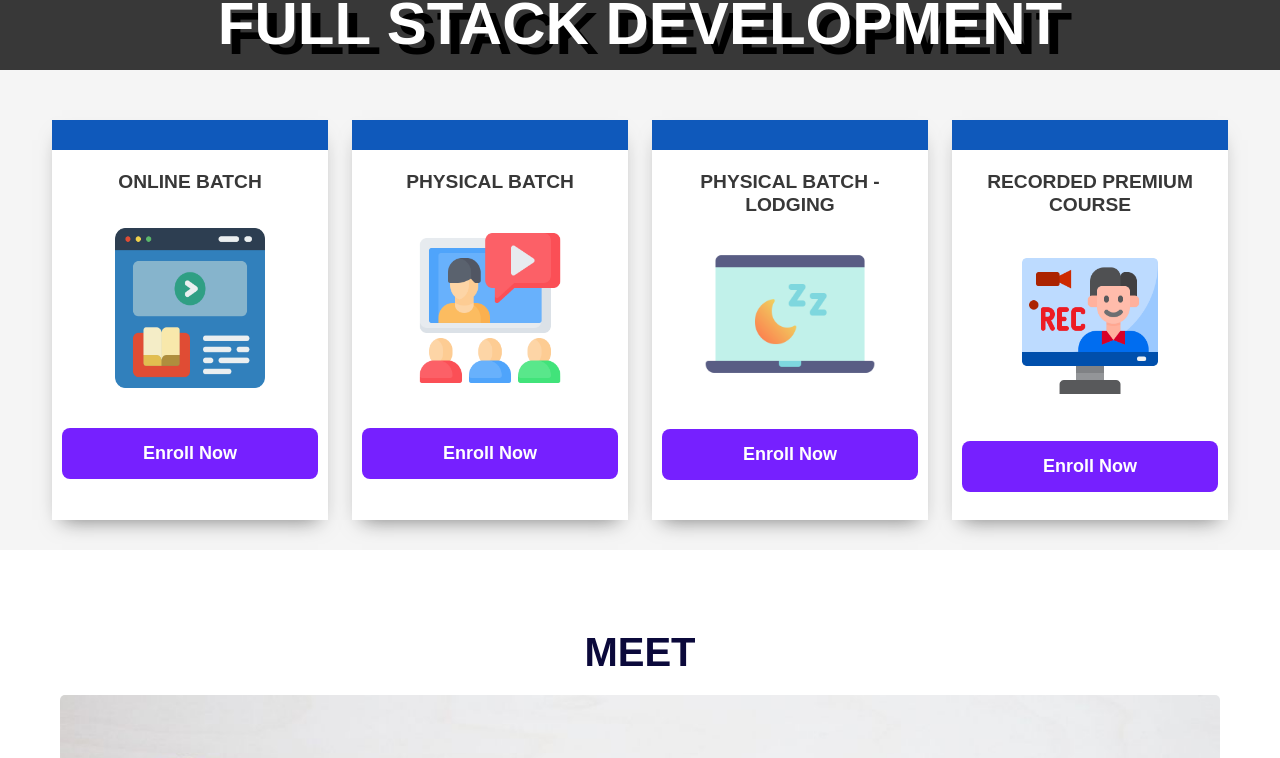
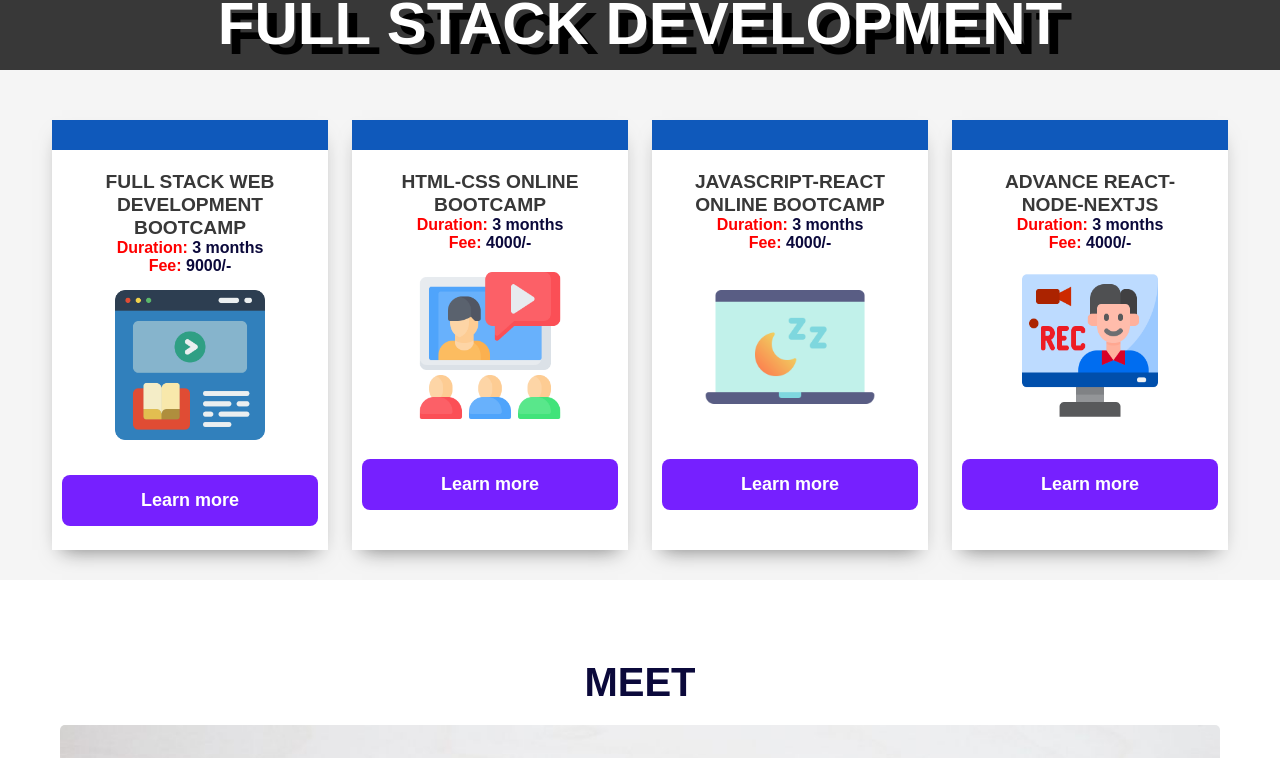
Before and after one commit to nabendu82/twd-new, a React (Create React App) app: page / in a window 1280 px wide. Shown: the part 1680-2438 px from the top of the page. Built offline with nearby package versions, Linux system fonts and the light colour scheme; a web font is replaced by a local one.

Commit message:
Fee and duration added

```diff
--- a/src/components/Sections/Learn.jsx
+++ b/src/components/Sections/Learn.jsx
@@ -80,54 +80,82 @@ export default function Learn() {
           <div className="cards_sec">
             <div className="row">
               <div className="card col-xs-12 col-sm-3 col-md-3 col-lg-3 ">
-                <h1 className="card_heading">ONLINE BATCH</h1>
-                <img className="batch" src={Onlinecourse} alt="online" />
+                <h1 className="card_heading">
+                  FULL STACK WEB DEVELOPMENT BOOTCAMP
+                </h1>
+                <b>
+                  <b className="duration">Duration:</b> 3 months
+                </b>
+                <b>
+                  <b className="duration">Fee:</b> 9000/-
+                </b>
+                <img className="batch2" src={Onlinecourse} alt="online" />
                 <a
-                  href="https://imojo.in/QhaBRd"
+                  href="https://docs.google.com/document/d/1hyA_Nu8vy7zCToy5LerTWoX_lacWQD5X6Tcs0JMe4qE/edit?usp=sharing"
                   target="_blank"
                   rel="noreferrer"
                 >
                   <button className="enroll_btn animate pointer radius8">
-                    Enroll Now
+                    Learn more
                   </button>
                 </a>
               </div>
               <div className="card2 col-xs-12 col-sm-3 col-md-3 col-lg-3 ">
-                <h1 className="card_heading">PHYSICAL BATCH</h1>
-                <img className="batch" src={Offlinecourse} alt="offline" />
+                <h1 className="card_heading">HTML-CSS ONLINE BOOTCAMP</h1>
+                <b>
+                  <b className="duration">Duration:</b> 3 months
+                </b>
+                <b>
+                  <b className="duration">Fee:</b> 4000/-
+                </b>
+                <img className="batch2" src={Offlinecourse} alt="offline" />
                 <a
-                  href="https://imojo.in/QhaBR2"
+                  href="https://docs.google.com/document/d/1UMIjI8qxIg2xzKmvUNGIJXSylgfxTyujbxsSook0Bfg/edit?usp=sharing"
                   target="_blank"
                   rel="noreferrer"
                 >
                   <button className="enroll_btn1 animate pointer radius8">
-                    Enroll Now
+                    Learn more
                   </button>
                 </a>
               </div>
               <div className="card3 col-xs-12 col-sm-3 col-md-3 col-lg-3 ">
-                <h1 className="card_heading">PHYSICAL BATCH - LODGING</h1>
+                <h1 className="card_heading">
+                  JAVASCRIPT-REACT ONLINE BOOTCAMP
+                </h1>
+                <b>
+                  <b className="duration">Duration:</b> 3 months
+                </b>
+                <b>
+                  <b className="duration">Fee:</b> 4000/-
+                </b>
                 <img className="batch3" src={Physical_lodging} alt="css" />
                 <a
-                  href="https://imojo.in/QhaBR3"
+                  href="https://docs.google.com/document/d/1UZs2O0mejUxr2CTasrN7ZEVclDDiZj4UfLwl1LWQOws/edit?usp=sharing"
                   target="_blank"
                   rel="noreferrer"
                 >
                   <button className="enroll_btn1 animate pointer radius8">
-                    Enroll Now
+                    Learn more
                   </button>
                 </a>
               </div>
               <div className="card4 col-xs-12 col-sm-3 col-md-3 col-lg-3 ">
-                <h1 className="card_heading">RECORDED PREMIUM COURSE</h1>
-                <img className="batch" src={Recorded_Premium} alt="css" />
+                <h1 className="card_heading">ADVANCE REACT-NODE-NEXTJS</h1>
+                <b>
+                  <b className="duration">Duration:</b> 3 months
+                </b>
+                <b>
+                  <b className="duration">Fee:</b> 4000/-
+                </b>
+                <img className="batch2" src={Recorded_Premium} alt="css" />
                 <a
-                  href="https://imojo.in/wAdrcz"
+                  href="https://docs.google.com/document/d/1__EKGfOYHONQtcfk1r8Zp_qJAytc3wUdavvZKPGOtEU/edit?usp=sharing"
                   target="_blank"
                   rel="noreferrer"
                 >
                   <button className="enroll_btn1 animate pointer radius8">
-                    Enroll Now
+                    Learn more
                   </button>
                 </a>
               </div>
--- a/src/style/index.css
+++ b/src/style/index.css
@@ -882,7 +882,7 @@ body {
 .card2,
 .card3,
 .card4 {
-  height: 400px;
+  height: 430px;
   background-color: #fff;
   text-align: center;
   padding: 20px 10px;
@@ -917,7 +917,7 @@ body {
   font-size: 1.2rem;
   color: #383838;
   line-height: 1.2;
-  width: 20vw;
+  width: 17vw;
 }
 
 .batch {
@@ -926,7 +926,11 @@ body {
   margin-top: 15px;
   padding: 20px 15px;
 }
-
+.batch2 {
+  height: 200px;
+  width: 180px;
+  padding: 15px;
+}
 .batch3 {
   height: 215px;
   width: 180px;
@@ -966,7 +970,9 @@ body {
   -moz-transform: rotateZ(360deg);
   transform: rotateZ(360deg);
 }
-
+.duration{
+  color: red;
+}
 /* Media querys */
 @media all and (min-width:360px) and (max-width: 768px) {
 
@@ -1116,7 +1122,9 @@ body {
     justify-content: center;
     align-items: center;
   }
-
+  .card_heading {
+    width: 80%;
+}
   .enroll_btn {
     margin: 15px auto;
     width: 50vw;
```
